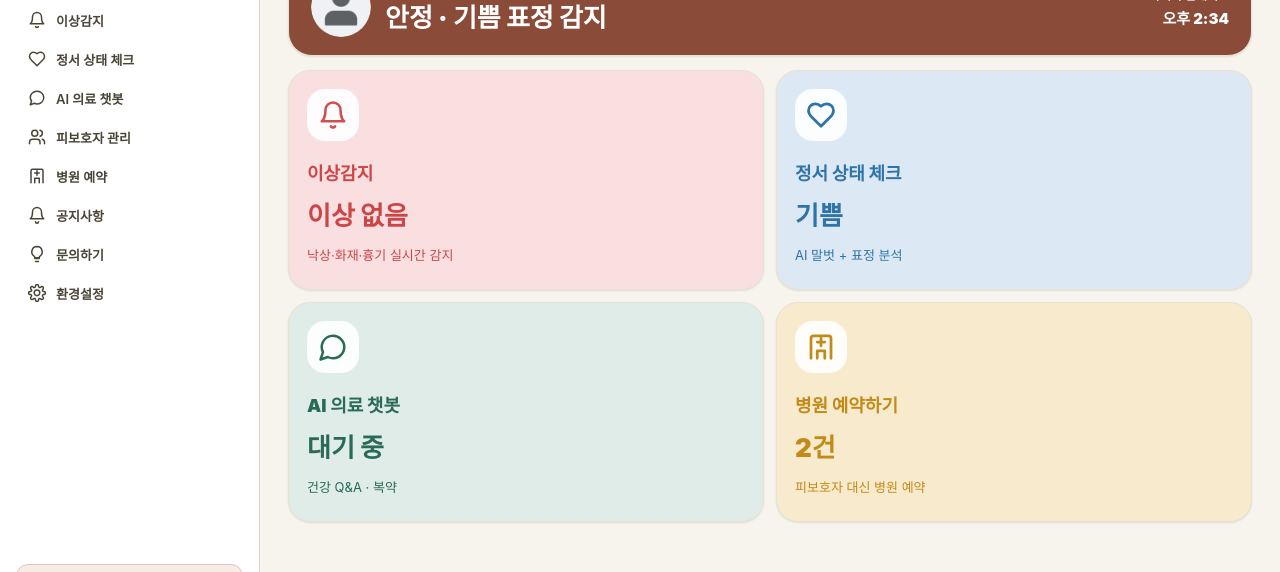
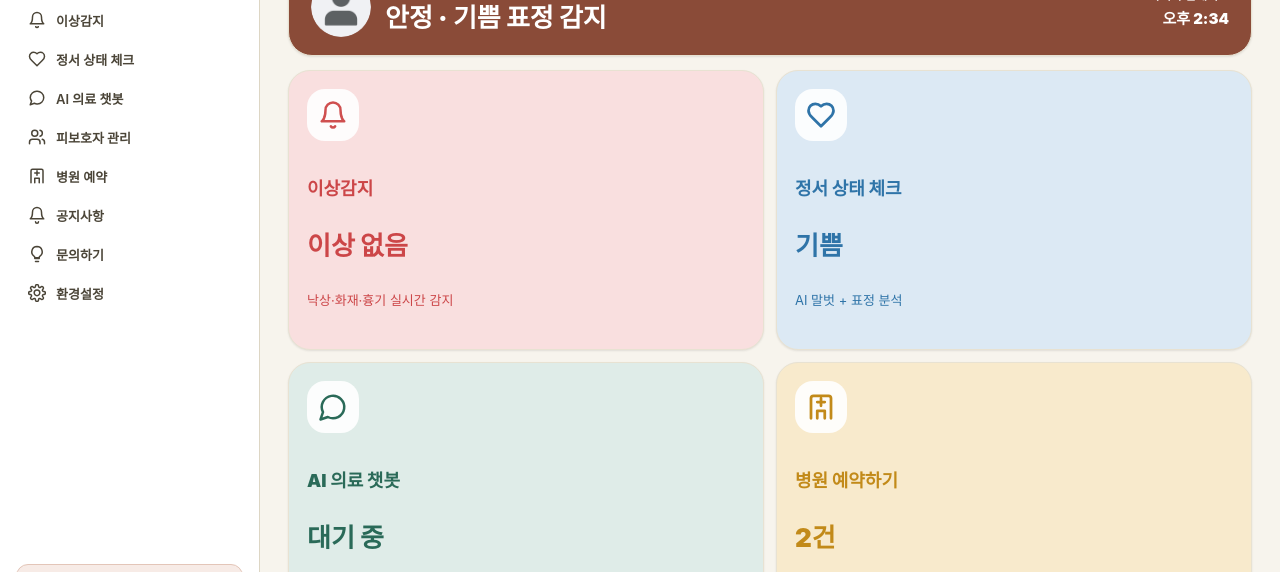
Before and after one commit to Dongyang-Mirae-University-software/SilverBridgeFe, a Next.js app: page /guardian in a window 1280 px wide. Shown: the part 138-710 px from the top of the page. Built offline with nearby package versions, Linux system fonts and the light colour scheme; no server answers.

Commit message:
Feat: 대시보드 수정

```diff
--- a/src/app/(guardian)/guardian/_components/GuardianDashboardContent.module.css
+++ b/src/app/(guardian)/guardian/_components/GuardianDashboardContent.module.css
@@ -1,5 +1,6 @@
 .dashboardStack {
   display: flex;
+  flex: 1;
   flex-direction: column;
   gap: 14px;
   width: 100%;
@@ -276,7 +277,9 @@
 .featureGrid {
   display: grid;
   grid-template-columns: repeat(2, minmax(0, 1fr));
-  grid-auto-rows: minmax(220px, 1fr);
+  grid-auto-rows: minmax(0, 1fr);
+  flex: 1;
+  align-content: stretch;
   gap: 12px;
 }
 
--- a/src/components/layout/dashboard/DashboardLayout.module.css
+++ b/src/components/layout/dashboard/DashboardLayout.module.css
@@ -27,6 +27,8 @@
 
 .main > * {
   flex: 1;
+  display: flex;
+  min-height: 0;
   padding: 28px 28px 20px;
   box-sizing: border-box;
 }
```
